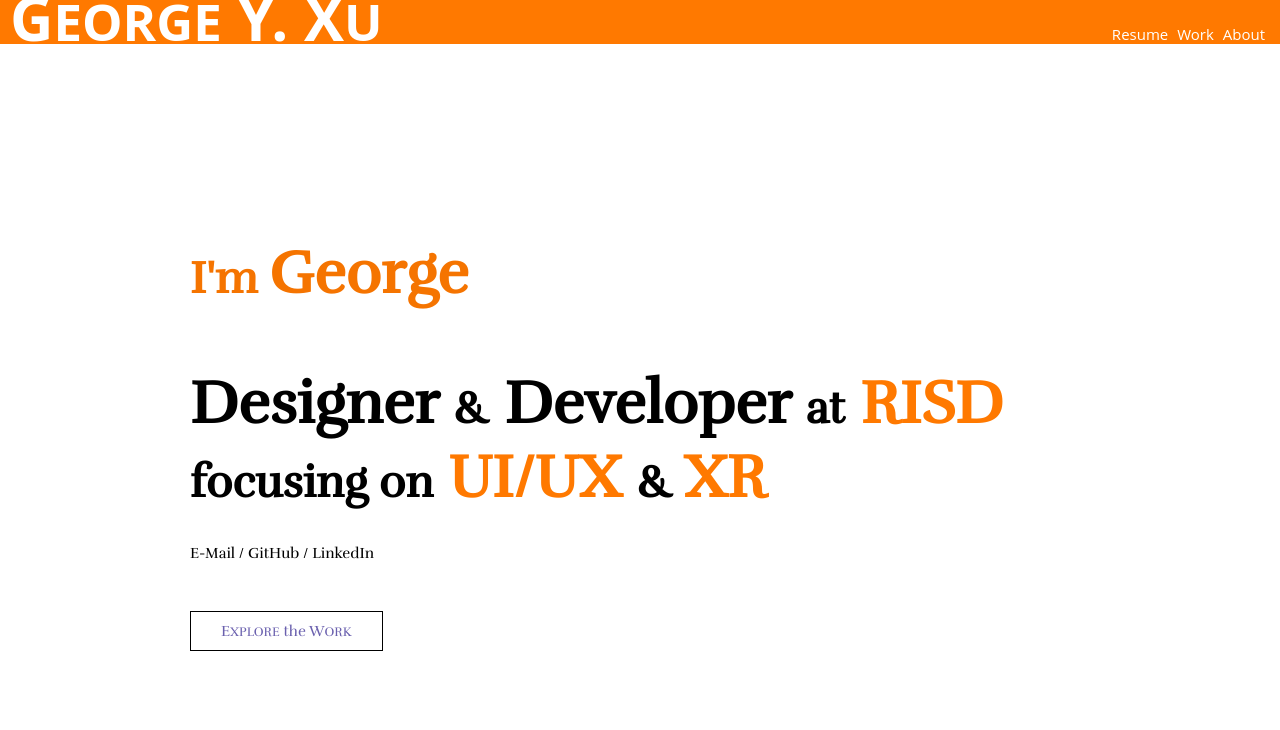
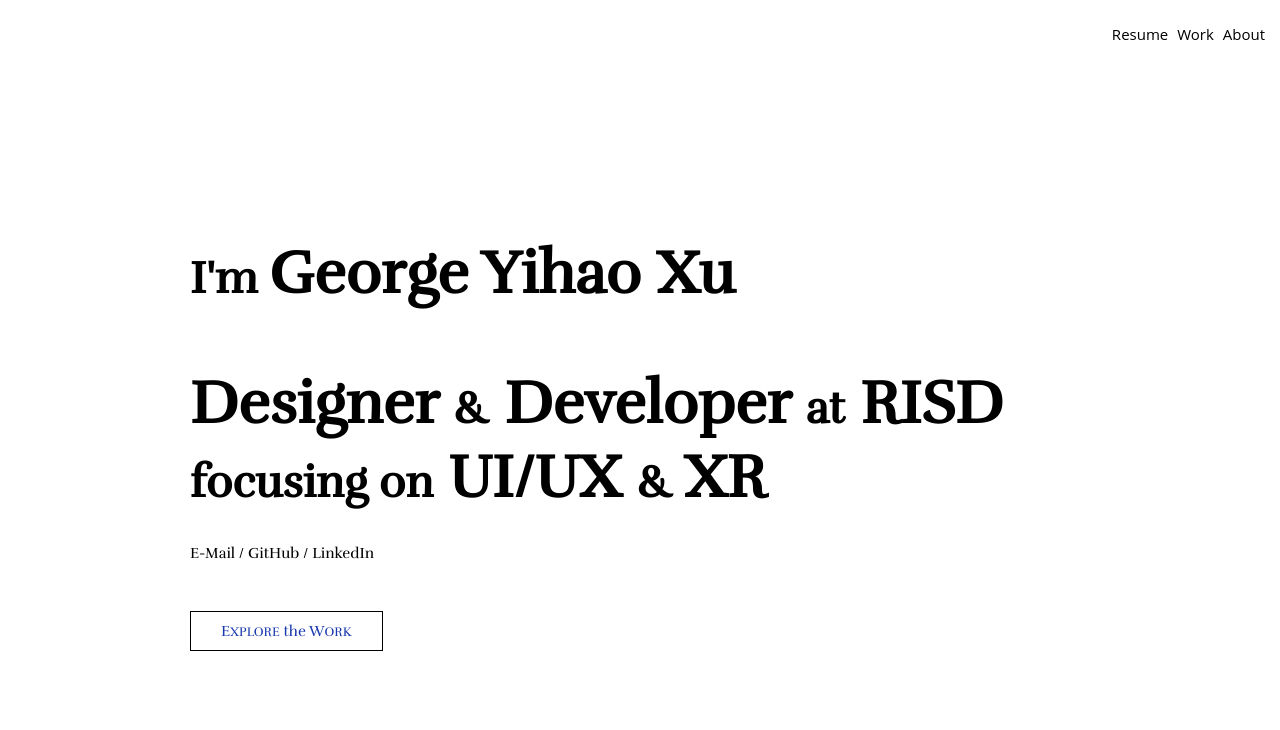
Before and after one commit to george-yi-hao-xu/Portfolio, a website with bundled scripts: page index.html in a window 1280 px wide. Shown: the top 730 px of the page. Built offline with nearby package versions, Linux system fonts and the light colour scheme.

```diff
--- a/index.html
+++ b/index.html
@@ -59,11 +59,11 @@
                     </div>
                     <!-- email github linkedin -->
                     <p>
-                        <a href="mailto:yxu13@risd.edu" class="hover-yellow">E-Mail</a>
+                        <a href="mailto:yxu13@risd.edu" class="hover-blue">E-Mail</a>
                         /
-                        <a href="https://github.com/designasabaker" target="_blank" class="hover-yellow">GitHub</a>
+                        <a href="https://github.com/designasabaker" target="_blank" class="hover-blue">GitHub</a>
                         /
-                        <a href="https://www.linkedin.com/in/yihaoxugeorge-72848121b/?locale=en_US" target="_blank" class="hover-yellow">LinkedIn</a>
+                        <a href="https://www.linkedin.com/in/yihaoxugeorge-72848121b/?locale=en_US" target="_blank" class="hover-blue">LinkedIn</a>
                     </p>
                     <div class="exploreWorkBtn risd-blue ">
                         <a href="#workContainer" class="blueYellowColorGradient bar">
--- a/index.js
+++ b/index.js
@@ -36,7 +36,7 @@
 
     // adding typing effects to #typed in index.html
     try{
-        TypingEffect("#typed",["<h1>Welcome!</h1>", "<h1 id='typed-strings'><span> I'm </span><abbr title='George Yihao Xu'>George</abbr></h1>"]);
+        TypingEffect("#typed",["<h1>Welcome!</h1>", "<h1 id='typed-strings'><span> I'm </span><abbr title='George Yihao Xu'>George Yihao Xu</abbr></h1>"]);
     }catch{
         console.log("no element called typed")
     }
--- a/style.css
+++ b/style.css
@@ -16,8 +16,9 @@
     --height-header-container: 45px;
     --color-block-width: 60px;
 
-    /* color */
-    --color-header-bg: #FF7900;
+    /* color orange*/
+    --color-header-bg: black;
+    /**/
     --color-risdBlue:	#2454FF;
     --color-blue-grey:#7595AC;
     --color-blue-dark:#42827A;
@@ -73,7 +74,8 @@
     height: var(--height-header-container);
 
     font-family: var(--font-title);
-    background-color: var(--color-header-bg);
+
+    background-color: white;
 }
 
 .shrink-text{
@@ -101,9 +103,9 @@
     display: inline-block;
     margin-right: 5px;
 }
-
+/*work home about resume*/
 .navbar a{
-    color: white;
+    color: black;
 }
 
 /* risd blue color*/
--- a/styleSingle.css
+++ b/styleSingle.css
@@ -17,9 +17,10 @@
     --color-block-width: 60px;
 
     /* color */
-    --color-header-bg: #FF7900;
+    /* previous orange */
+    --color-header-bg: black;
     --color-risdBlue:	#2454FF;
-    --color-blue-grey:#7595AC;
+    --color-blue-grey:black;
     --color-blue-dark:#42827A;
 }
 
@@ -74,7 +75,8 @@
     height: var(--height-header-container);
 
     font-family: var(--font-title);
-    background-color: var(--color-header-bg);
+    /* background-color: var(--color-header-bg); */
+    background-color: white;
 }
 
 
@@ -102,7 +104,7 @@
 }
 
 .navbar a{
-    color: white;
+    color: black;
 }
 
 risd blue color
```
